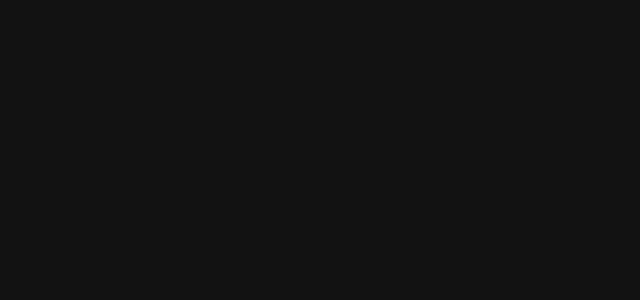
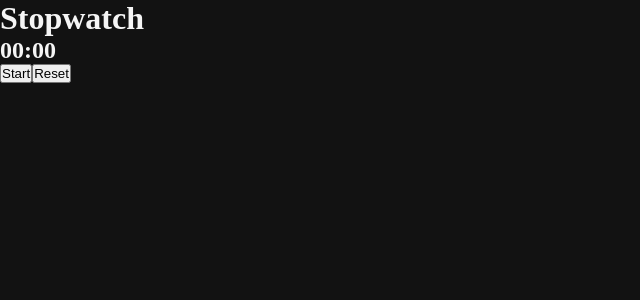
Before and after one commit to Espadv69/Course-2025, a React (Vite) app in the folder Stopwatch/: page / in a window 1280 px wide. Shown: the top 300 px of the page, without its empty margins (0-640 px from the left). Built offline with nearby package versions, Linux system fonts and the light colour scheme; the HTML template or start-up script is replaced by a standard one.

Commit message:
Add UI elements for Stopwatch component with start, pause, and reset functionality

```diff
--- a/Stopwatch/src/components/Stopwatch.jsx
+++ b/Stopwatch/src/components/Stopwatch.jsx
@@ -21,6 +21,19 @@ const Stopwatch = () => {
     const secs = seconds % 60
     return `${String(minutes).padStart(2, '0')}:${String(secs).padStart(2, '0')}`
   }
+
+  return (
+    <div>
+      <h1>Stopwatch</h1>
+      <h2>{formatTime(time)}</h2>
+      <button onClick={() => setIsRunning(!isRunning)}>
+        {isRunning ? 'Pause' : 'Start'}
+      </button>
+      <button onClick={() => setTime(0)} disabled={isRunning}>
+        Reset
+      </button>
+    </div>
+  )
 }
 
 export default Stopwatch
```
